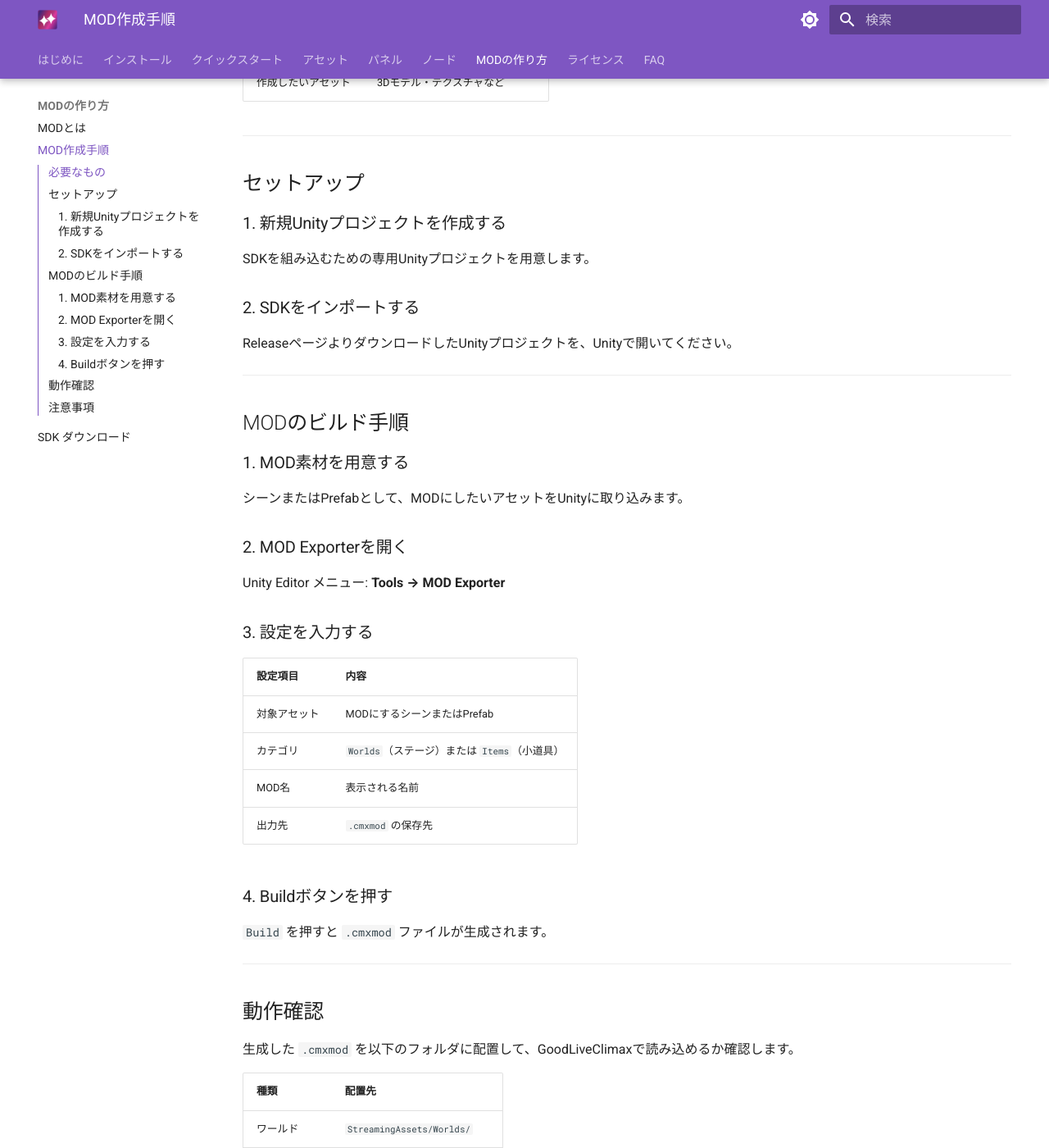
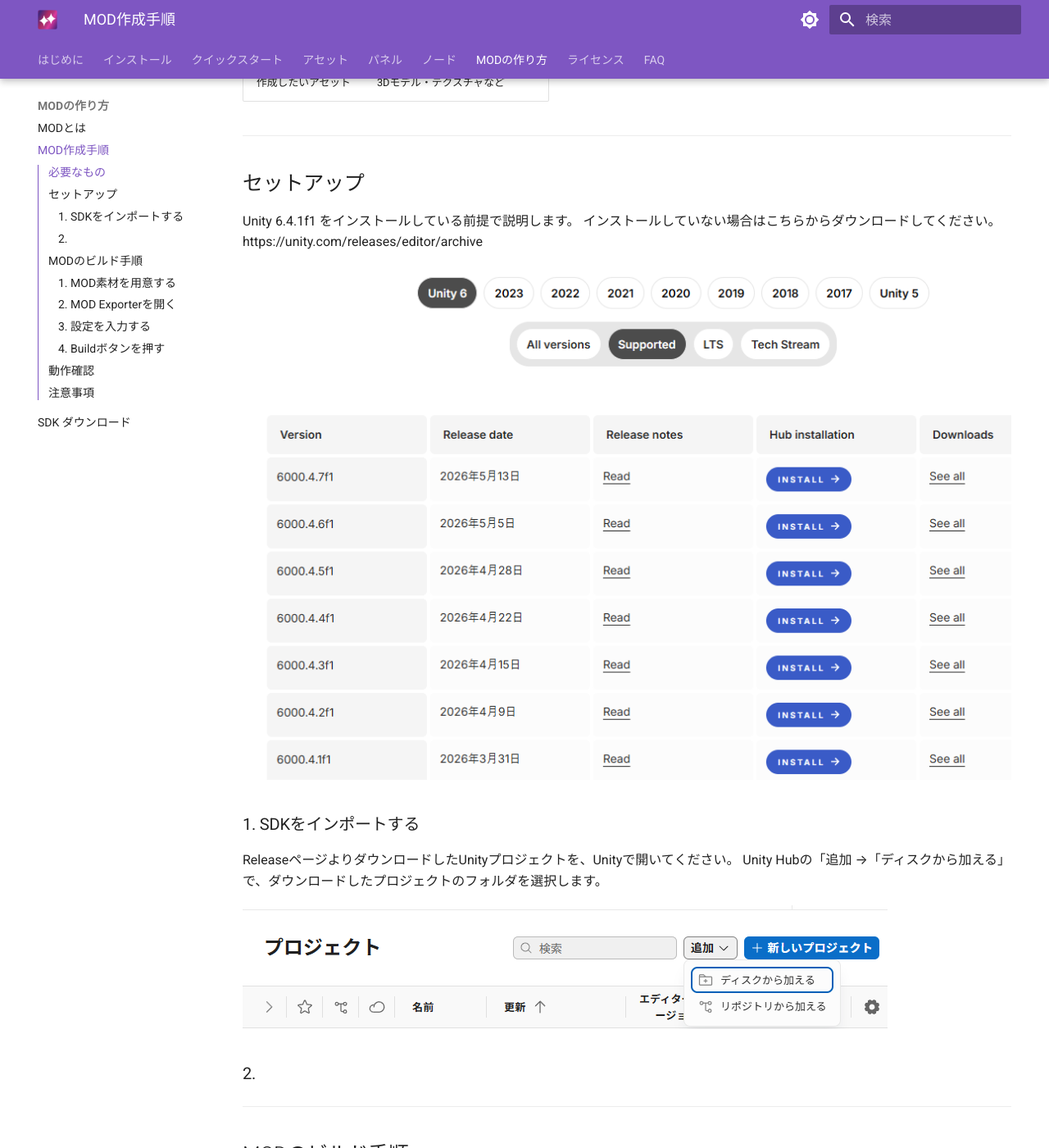
Before and after one commit to zainnstar/GoodLiveClimax_Document, an MkDocs documentation site: the page built from docs/mod/creating-mod.md, in a window 1280 px wide and 1400 px high, scrolled down 429 px. Shown: the whole window at 82% size. Built offline with MkDocs 1.6.1 and Material for MkDocs 9.7.7, drawn with Linux system fonts in a browser that asks for light colours.

Commit message:
mod部分の修正

```diff
--- a/docs/mod/creating-mod.md
+++ b/docs/mod/creating-mod.md
@@ -8,7 +8,7 @@
 
 | 必要物             | 備考                                     |
 | ------------------ | ---------------------------------------- |
-| Unity              | 推奨バージョンはUnity6.3 Lts             |
+| Unity              | 推奨バージョンはUnity6.4.1f1             |
 | MOD SDK            | [SDKダウンロードページ](sdk.md) から入手 |
 | 作成したいアセット | 3Dモデル・テクスチャなど                 |
 
@@ -16,13 +16,20 @@
 
 ## セットアップ
 
-### 1. 新規Unityプロジェクトを作成する
+Unity 6.4.1f1 をインストールしている前提で説明します。
+インストールしていない場合はこちらからダウンロードしてください。
+https://unity.com/releases/editor/archive
 
-SDKを組み込むための専用Unityプロジェクトを用意します。
+![alt text](image.png)
 
-### 2. SDKをインポートする
+### 1. SDKをインポートする
 
 ReleaseページよりダウンロードしたUnityプロジェクトを、Unityで開いてください。
+Unity Hubの「追加 →「ディスクから加える」で、ダウンロードしたプロジェクトのフォルダを選択します。
+
+![alt text](image-1.png)
+
+### 2.
 
 ---
 
```
Also changed, not shown: docs/index.md (+1 -1 lines), docs/mod/overview.md (+6 -3 lines), docs/mod/sdk.md (+4 -14 lines), docs/mod/image-1.png (added), docs/mod/image.png (added).
